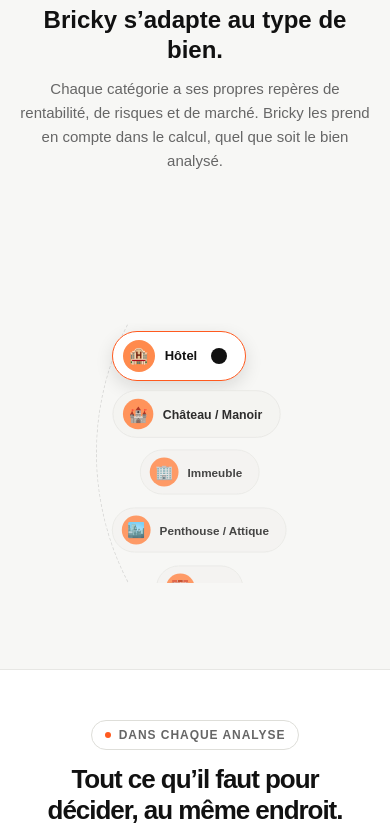
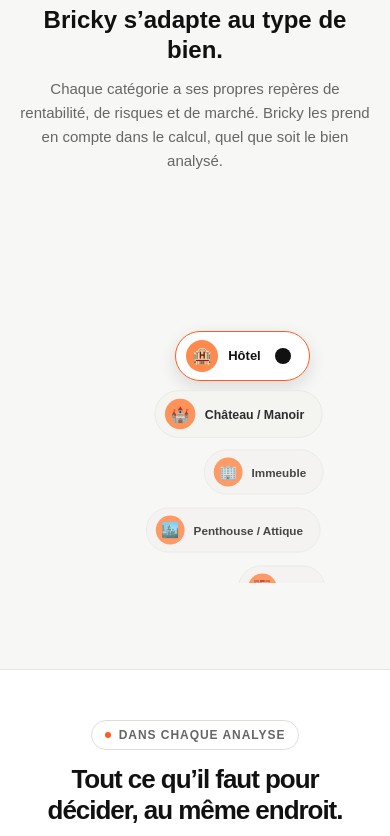
Before and after one commit to dreamsbuilding3-afk/BRICKY.AI, a Next.js app: page / in a window 390 px wide. Shown: the part 3736-4572 px from the top of the page. Built offline with nearby package versions, Linux system fonts and the light colour scheme.

Commit message:
Picker catégories mobile: full-bleed collé au bord droit, plus de cadre restreint

```diff
--- a/app/globals.css
+++ b/app/globals.css
@@ -1506,9 +1506,10 @@ body::before {
 .categories-picker-label { font-size: 13px; font-weight: 600; color: var(--ink, #111); white-space: nowrap; transition: opacity .3s ease; }
 .categories-picker-handle { width: 16px; height: 16px; border-radius: 50%; background: var(--ink, #111); margin-left: 4px; flex: none; }
 @media (max-width: 760px) {
-  .categories-band { flex-direction: column; padding: 56px 20px; text-align: center; }
-  .categories-picker { justify-content: center; }
-  .categories-picker-track { align-items: center; padding: 8px 4px; }
+  .categories-band { flex-direction: column; padding: 56px 0 56px 20px; text-align: center; overflow: hidden; }
+  .categories-intro { padding-right: 20px; }
+  .categories-picker { justify-content: flex-end; margin-right: 0; padding-right: 0; }
+  .categories-picker-track { align-items: flex-end; padding: 8px 0 8px 4px; }
 }
 
 
```
